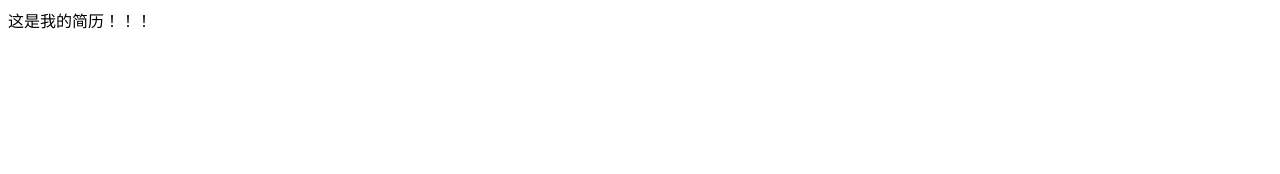
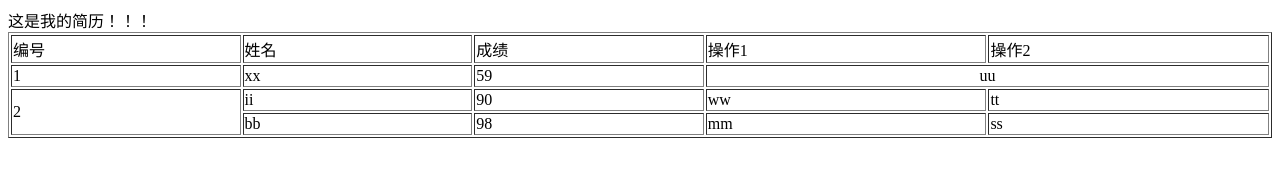
Before and after one commit to RoseLrving/resume, a plain HTML site: page index.html in a window 1280 px wide. Drawn offline with Linux system fonts and the light colour scheme.

Commit message:
Update index.html

```diff
--- a/index.html
+++ b/index.html
@@ -1 +1,31 @@
 这是我的简历！！！
+<table border="1" width="100%">
+        <tr>
+            <td>编号</td>
+            <td>姓名</td>
+            <td>成绩</td>
+            <td>操作1</td>
+            <td>操作2</td>
+        </tr>
+        <tr>
+            <td>1</td>
+            <td>xx</td>
+            <td>59</td>
+            <td colspan="2" align="center">uu</td>
+            <!-- <td>ii</td> -->
+        </tr>
+        <tr>
+            <td rowspan="2">2</td>
+            <td>ii</td>
+            <td>90</td>
+            <td>ww</td>
+            <td>tt</td>
+        </tr>
+        <tr>
+            <!-- <td>3</td> -->
+            <td>bb</td>
+            <td>98</td>
+            <td>mm</td>
+            <td>ss</td>
+        </tr>
+    </table>
```
